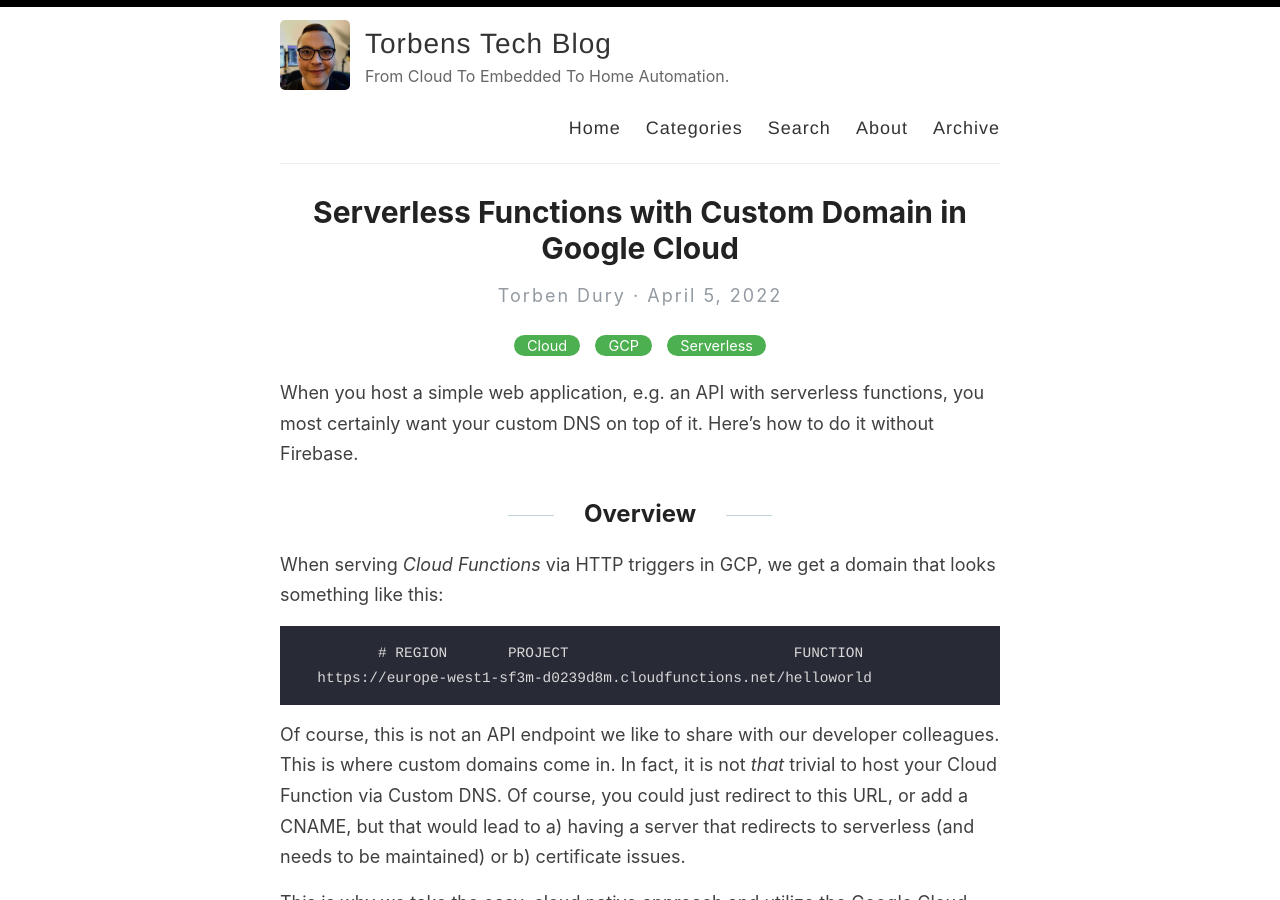
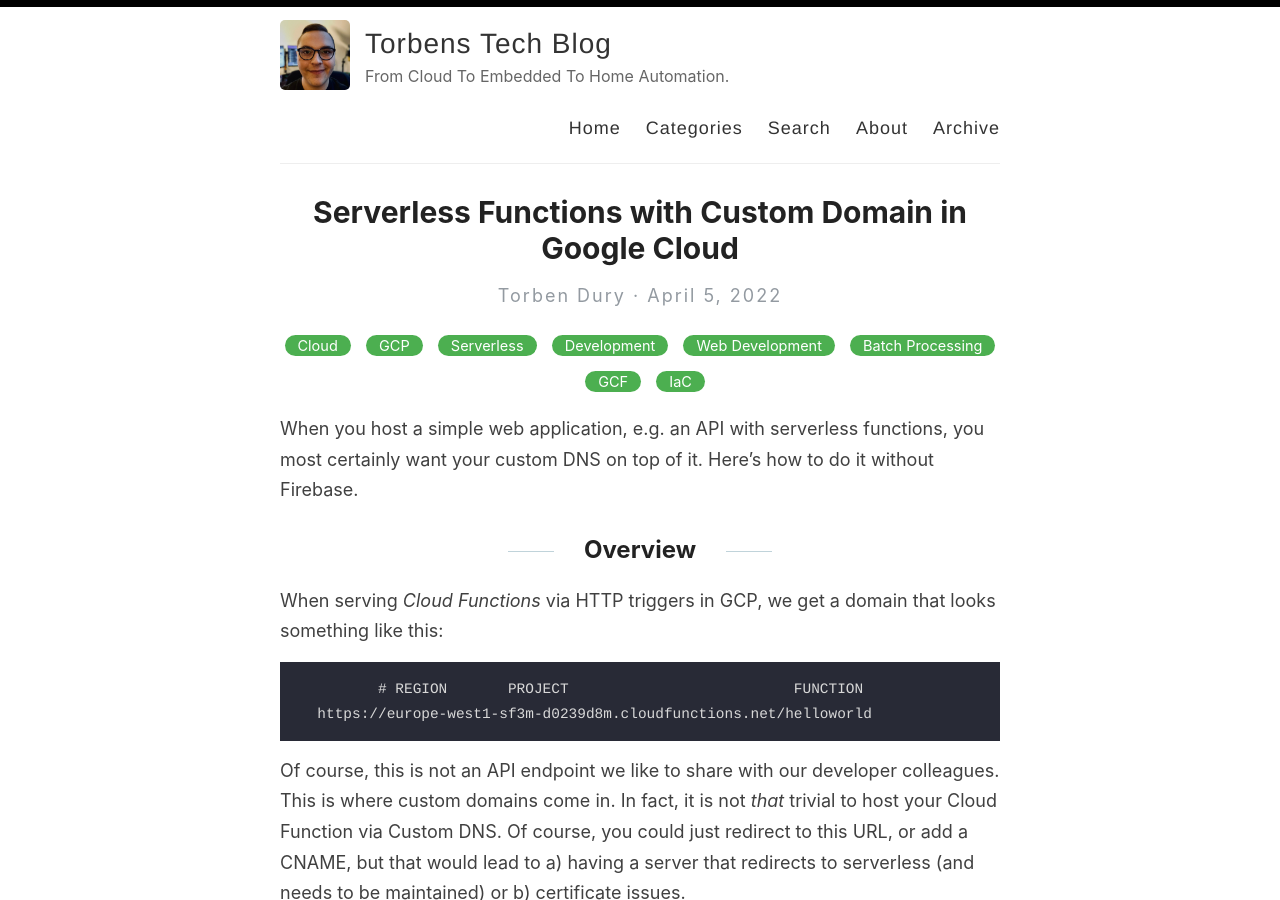
Before and after one commit to torbendury/torbendury.github.io, a Jekyll site: the page built from _posts/2022-04-05-serverless-functions-with-custom-domains-in-google-cloud-platform.md, in a window 1280 px wide and 900 px high. Built offline with Jekyll 4.4.1, drawn with Linux system fonts in a browser that asks for light colours.

Commit message:
Update 2022-04-05-serverless-functions-with-custom-domains-in-google-cloud-platform.md
more specific tags

```diff
--- a/_posts/2022-04-05-serverless-functions-with-custom-domains-in-google-cloud-platform.md
+++ b/_posts/2022-04-05-serverless-functions-with-custom-domains-in-google-cloud-platform.md
@@ -1,7 +1,7 @@
 ---
 layout: post
 title: Serverless Functions with Custom Domain in Google Cloud
-categories: [Cloud, GCP, Serverless]
+categories: [Cloud, GCP, Serverless, Development, Web Development, Batch Processing, GCF, IaC]
 ---
 
 When you host a simple web application, e.g. an API with serverless functions, you most certainly want your custom DNS on top of it. Here's how to do it without Firebase.
```
